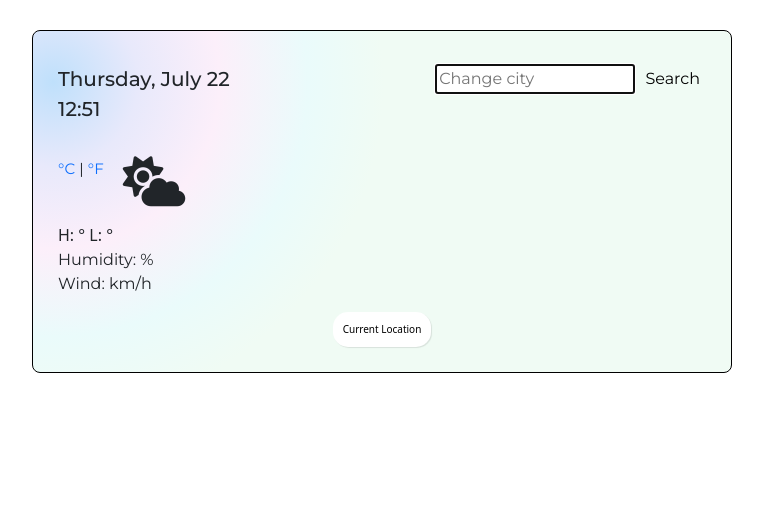
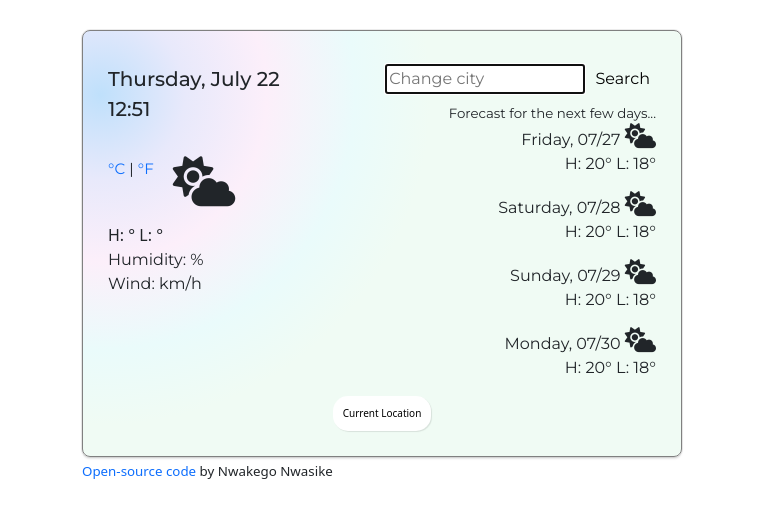
Before and after one commit to nnwasike/weather-app-project, a plain HTML site: page index.html in a window 1280 px wide. Shown: the whole page, without its empty margins (258-1021 px from the left). Drawn offline with nearby package versions, Linux system fonts and the light colour scheme; no server answers.

Commit message:
Added a footer and the upcoming weather predictions on the side
Fake data for now

```diff
--- a/index.html
+++ b/index.html
@@ -62,10 +62,38 @@
             />
             <input type="submit" value="Search" id="search-button" />
           </form>
+          <div id="upcoming-forecast-message">
+            Forecast for the next few days...
+          </div>
+          <ul class="upcoming-forecast">
+            <li>Friday, 07/27 <i class="fas fa-cloud-sun icons"></i></li>
+            <li>H: 20° L: 18°</li>
+          </ul>
+          <ul class="upcoming-forecast">
+            <li>Saturday, 07/28 <i class="fas fa-cloud-sun icons"></i></li>
+            <li>H: 20° L: 18°</li>
+          </ul>
+          <ul class="upcoming-forecast">
+            <li>Sunday, 07/29 <i class="fas fa-cloud-sun icons"></i></li>
+            <li>H: 20° L: 18°</li>
+          </ul>
+          <ul class="upcoming-forecast">
+            <li>Monday, 07/30 <i class="fas fa-cloud-sun icons"></i></li>
+            <li>H: 20° L: 18°</li>
+          </ul>
         </div>
       </div>
       <button>Current Location</button>
     </div>
+    <footer>
+      <a
+        href="https://github.com/nnwasike/weather-app-project/blob/main/index.html"
+        target="_blank"
+        id="code-link"
+        >Open-source code</a
+      >
+      by Nwakego Nwasike
+    </footer>
     <script src="src/script.js"></script>
   </body>
 </html>
--- a/styles/styles.css
+++ b/styles/styles.css
@@ -28,10 +28,19 @@ button {
 
 button:hover {
   background: black;
-
   color: white;
 }
 
+footer {
+  text-align: left;
+  font-size: smaller;
+  margin: 5px auto;
+  max-width: 600px;
+}
+
+#code-link {
+  text-decoration-line: none;
+}
 #temp {
   font-size: 55px;
   padding: 0;
@@ -45,10 +54,11 @@ button:hover {
     rgb(234, 251, 251) 77.6%,
     rgb(240, 251, 244) 100.7%
   );
-  border: solid thin black;
+  box-shadow: 0 2px 2px 0 rgba(0, 0, 0, 0.1), 0 0 0 1px rgba(0, 0, 0, 0.08);
+  border: solid thin gray;
   border-radius: 8px;
   margin-top: 30px;
-  max-width: 700px;
+  max-width: 600px;
   padding: 25px;
 }
 
@@ -100,3 +110,13 @@ button:hover {
   font-size: 50px;
   margin-left: 15px;
 }
+
+#upcoming-forecast-message {
+  text-align: right;
+  margin-top: 10px;
+  font-size: smaller;
+}
+
+.upcoming-forecast {
+  text-align: right;
+}
```
